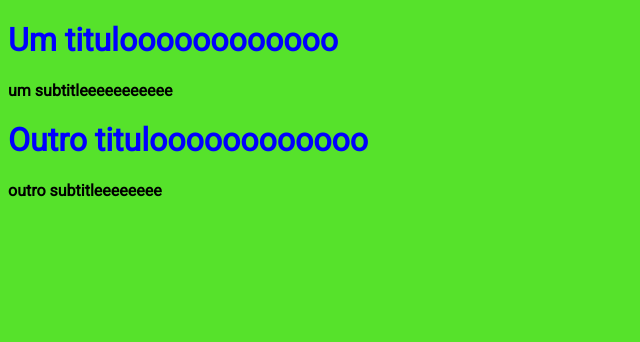
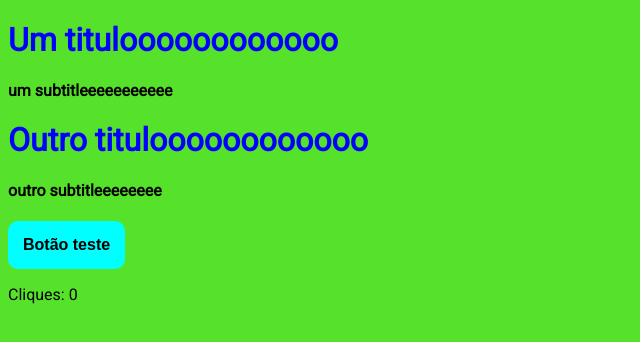
Before and after one commit to luisgustavofaria/React, a Next.js app: page / in a window 1280 px wide. Shown: the top 342 px of the page, without its empty margins (0-640 px from the left). Built offline with nearby package versions, Linux system fonts and the light colour scheme.

Commit message:
criando useState

```diff
--- a/pages/index.jsx
+++ b/pages/index.jsx
@@ -1,9 +1,18 @@
+import { useState } from "react"
 import Head from "next/head"
 
 import Title from '../src/components/title/title'
 import Subtitle from '../src/components/subtitle/subtitle'
+import Button from "../src/components/button/button"
 
 function HomePage () {
+
+    const [click, setClick] = useState(0)
+
+    const handCLick = () => {
+        setClick(click + 1)
+    }
+
     return (
         <>
             <Head>
@@ -14,6 +23,12 @@
                 <Subtitle text="um subtitleeeeeeeeeee"/>
                 <Title>Outro tituloooooooooooo</Title>
                 <Subtitle text="outro subtitleeeeeeee"/>
+                <Button
+                    onCLick={handCLick}
+                >
+                    Botão teste
+                </Button>
+                <p>Cliques: {click}</p>
             </div>
         </>
     )
--- /dev/null
+++ b/src/components/button/button.jsx
@@ -0,0 +1,14 @@
+import styles from './button.module.css'
+
+function Button( {children, onCLick} ) {
+    return (
+        <button
+        className={styles.button}
+        onClick={onCLick}
+        >
+            { children }
+        </button>
+    )
+}
+
+export default Button
--- /dev/null
+++ b/src/components/button/button.module.css
@@ -0,0 +1,15 @@
+.button {
+    background-color: aqua;
+    padding: 15px;
+    font-size: 16px;
+    font-weight: bold;
+    cursor: pointer;
+    border: none;
+    border-radius: 10px;
+    transition: all 1s;
+}
+
+.button:hover {
+    background-color: rgb(5, 100, 100);
+
+}
```
